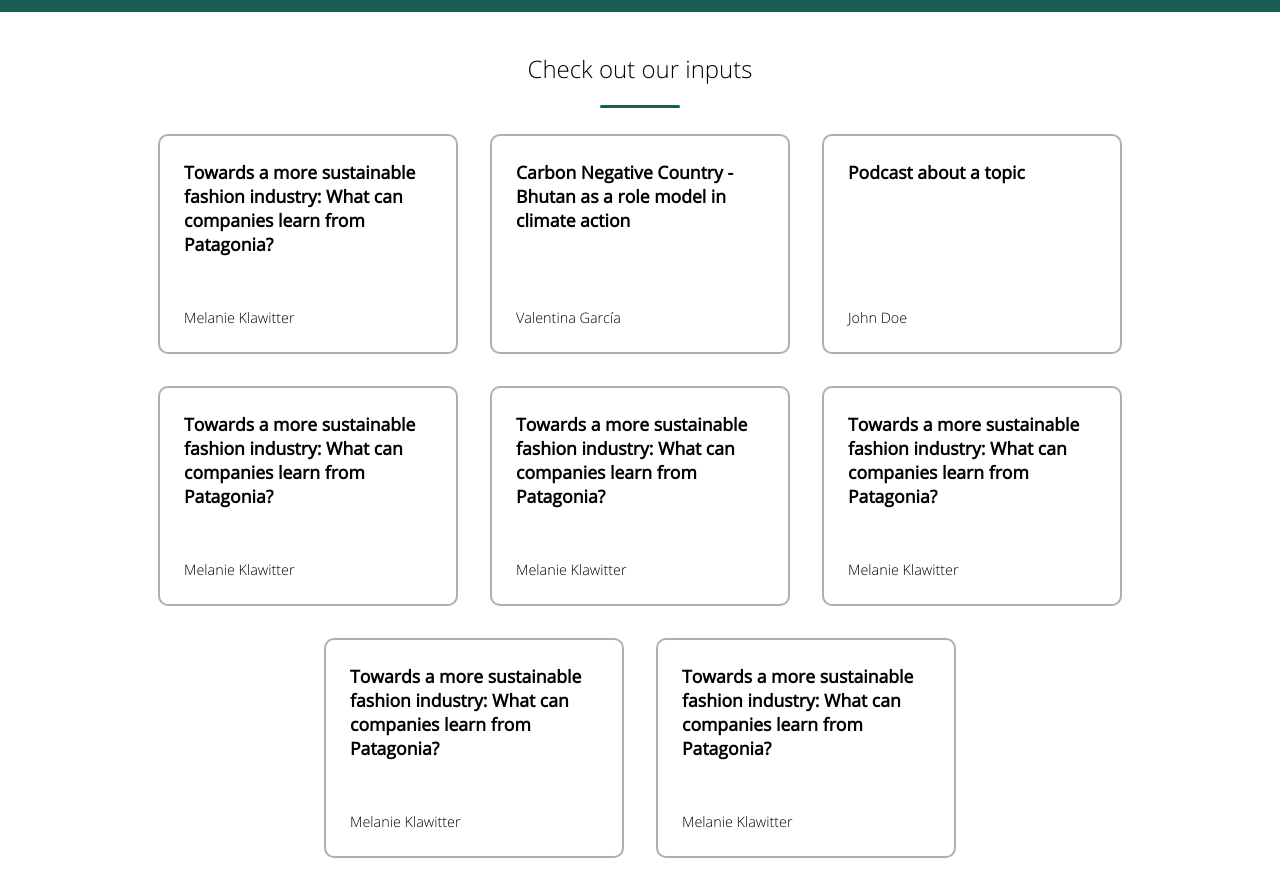
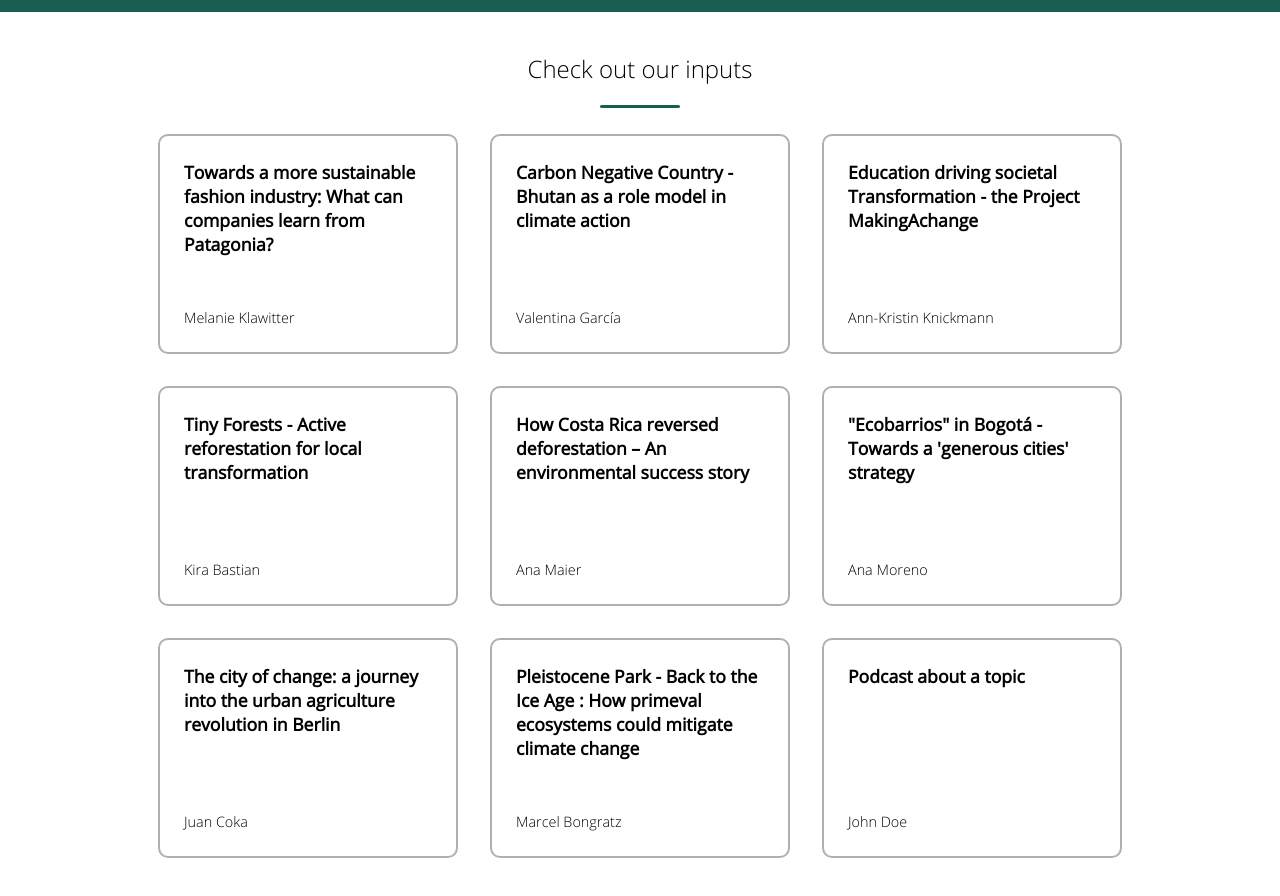
Before and after one commit to alexovits/hnee-gcm-compendium, a Next.js app: page / in a window 1280 px wide. Shown: the part 600-1496 px from the top of the page. Built offline with nearby package versions, Linux system fonts and the light colour scheme.

Commit message:
update homepage

```diff
--- a/pages/article/ana-moreno.js
+++ b/pages/article/ana-moreno.js
@@ -15,7 +15,7 @@ export default function Home() { return (
     <main className={styles.mainArticle}>
       <ArticleHeader/>
       <div className={styles.articleContainer}>
-        <h1 className={styles.articleTitle}>"Ecobarrios" in Bogotá - Towards a 'generous cities' strategy based on Abya Yala alternatives to development.</h1>
+        <h1 className={styles.articleTitle}>"Ecobarrios" in Bogotá - Towards a 'generous cities' strategy based on Abya Yala alternatives to development</h1>
         <p id={styles.articleDate}>Updated at 24.08.2022</p>
         <p id={styles.author}>By Ana Moreno</p>
         <div className={styles.divider}/>
--- a/pages/article/patagonia-melanie.js
+++ b/pages/article/melanie.js
@@ -1,6 +1,6 @@
 import Head from 'next/head'
 import Image from 'next/image'
-import styles from '../styles/Home.module.css'
+import styles from '/styles/Home.module.css'
 
 export default function Home() {
   return (
--- a/pages/index.jsx
+++ b/pages/index.jsx
@@ -84,37 +84,41 @@ export default function Home() {
         </div>
 
         <div className={styles.grid}>
-          <a href="/patagonia-melanie" className={styles.card}>
+          <a href="/article/melanie" className={styles.card}>
             <h2>Towards a more sustainable fashion industry: What can companies learn from Patagonia?</h2>
             <p>Melanie Klawitter</p>
           </a>
-          <a href="/poster-bhutan" className={styles.card}>
+          <a href="/poster/vale" className={styles.card}>
             <h2>Carbon Negative Country - Bhutan as a role model in climate action</h2>
             <p>Valentina García</p>
+          </a>
+          <a href="/poster/krissi" className={styles.card}>
+            <h2>Education driving societal Transformation - the Project MakingAchange</h2>
+            <p>Ann-Kristin Knickmann</p>
+          </a>
+          <a href="/poster/kira" className={styles.card}>
+            <h2>Tiny Forests - Active reforestation for local transformation</h2>
+            <p>Kira Bastian</p>
+          </a>
+          <a href="/article/ana-maier" className={styles.card}>
+            <h2>How Costa Rica reversed deforestation – An environmental success story</h2>
+            <p>Ana Maier</p>
+          </a>
+          <a href="/article/ana-moreno" className={styles.card}>
+            <h2>"Ecobarrios" in Bogotá - Towards a 'generous cities' strategy</h2>
+            <p>Ana Moreno</p>
+          </a>
+          <a href="/article/juan-coka" className={styles.card}>
+            <h2>The city of change: a journey into the urban agriculture revolution in Berlin</h2>
+            <p>Juan Coka</p>
+          </a>
+          <a href="/article/marcel" className={styles.card}>
+            <h2>Pleistocene Park - Back to the Ice Age : How primeval ecosystems could mitigate climate change</h2>
+            <p>Marcel Bongratz</p>
           </a>
           <a href="/podcast-x" className={styles.card}>
             <h2>Podcast about a topic</h2>
             <p>John Doe</p>
-          </a>
-          <a href="/patagonia-melanie" className={styles.card}>
-            <h2>Towards a more sustainable fashion industry: What can companies learn from Patagonia?</h2>
-            <p>Melanie Klawitter</p>
-          </a>
-          <a href="/patagonia-melanie" className={styles.card}>
-            <h2>Towards a more sustainable fashion industry: What can companies learn from Patagonia?</h2>
-            <p>Melanie Klawitter</p>
-          </a>
-          <a href="/patagonia-melanie" className={styles.card}>
-            <h2>Towards a more sustainable fashion industry: What can companies learn from Patagonia?</h2>
-            <p>Melanie Klawitter</p>
-          </a>
-          <a href="/patagonia-melanie" className={styles.card}>
-            <h2>Towards a more sustainable fashion industry: What can companies learn from Patagonia?</h2>
-            <p>Melanie Klawitter</p>
-          </a>
-          <a href="/patagonia-melanie" className={styles.card}>
-            <h2>Towards a more sustainable fashion industry: What can companies learn from Patagonia?</h2>
-            <p>Melanie Klawitter</p>
           </a>
         </div>
       </main>
```
